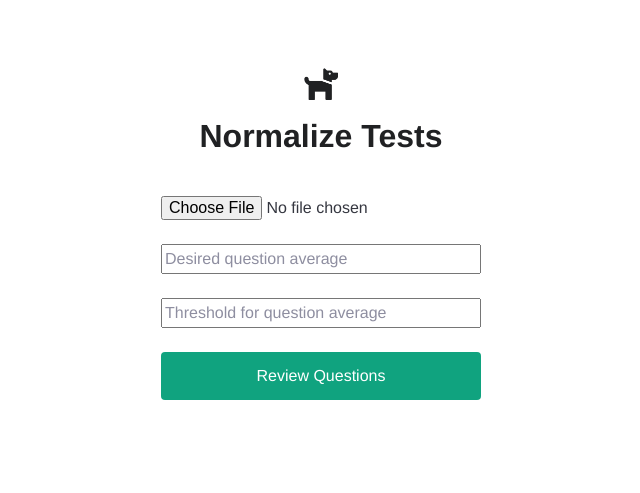
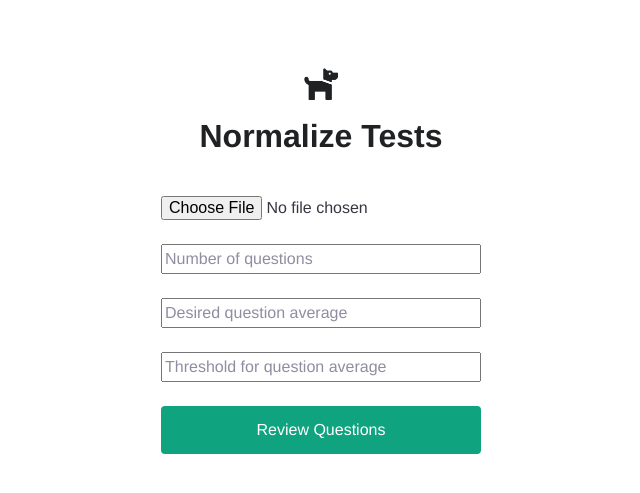
Before and after one commit to schmidt123420/TreeHacks2023, a Flask app: page / in a window 1280 px wide. Shown: the top 493 px of the page, without its empty margins (319-959 px from the left). Run offline with Flask 2, Linux system fonts and the light colour scheme; some web fonts are replaced.

Commit message:
more changes

```diff
--- a/app.py
+++ b/app.py
@@ -16,7 +16,11 @@ def index():
         # num_problems = request.form["num_problems"]
         problems = request.form["problems"]
         desired_avg = int(request.form["desired_avg"])
+        num_questions = (request.form["num-questions"])
+        question_averages = (request.form.getlist("question_averages")) #in a list format [avg_1, avg_2]
+        question_averages = [eval(i) for i in question_averages]
         threshold = int(request.form["threshold"])
+
         response = generate_prompt(problems, desired_avg, threshold)
         output_file(response)
         # print(response)
--- a/templates/index.html
+++ b/templates/index.html
@@ -1,6 +1,37 @@
 <!DOCTYPE html>
 <head>
   <title>OpenAI Quickstart</title>
+  <script type="text/javascript">
+    function generateFields() {
+      // Get the value of the "number of questions" input field
+      var numQuestions = document.getElementById("num-questions").value;
+
+      // Get the div where the input fields will be added
+      var fieldsDiv = document.getElementById("fields");
+
+      // Remove any previously generated fields
+      while (fieldsDiv.firstChild) {
+        fieldsDiv.removeChild(fieldsDiv.firstChild);
+      }
+
+      // Generate the specified number of input fields
+      for (var i = 1; i <= numQuestions; i++) {
+        // Create a new input element and set its type to "text"
+        var input = document.createElement("input");
+        input.type = "number";
+        input.name = "question_averages";
+        input.style.width = "312px";
+        input.placeholder ="Class average for question " + i;
+
+        // Add the input element to the fields div
+        fieldsDiv.appendChild(input);
+
+        // Add a line break after each input field
+        fieldsDiv.appendChild(document.createElement("br"));
+        fieldsDiv.appendChild(document.createElement("br"));
+      }
+    }
+  </script>
   <link
     rel="shortcut icon"
     href="{{ url_for('static', filename='dog.png') }}"
@@ -12,10 +43,13 @@
   <img src="{{ url_for('static', filename='dog.png') }}" class="icon" />
   <h3>Normalize Tests</h3>
   <form action="/" method="post">
-    <!-- <input type="text" name="num_problems" placeholder="Enter number of problems" required /> -->
     <input type="file" id="myFile" name="problems">
     <br>
-    <!-- <input type="text" name="problems" placeholder="Enter the problems in json format" required /> -->
+    <input type="number" id="num-questions" name="num-questions" placeholder="Number of questions" min="1" max="10" onchange="generateFields()" required/>
+    <br>
+    <div id="fields">
+      <!-- Input fields will be added here -->
+    </div>
     <input type="number" name="desired_avg" placeholder="Desired question average" required />
     <br>
     <input type="number" name="threshold" placeholder="Threshold for question average" required />
```
Also changed, not shown: 1 other file.
